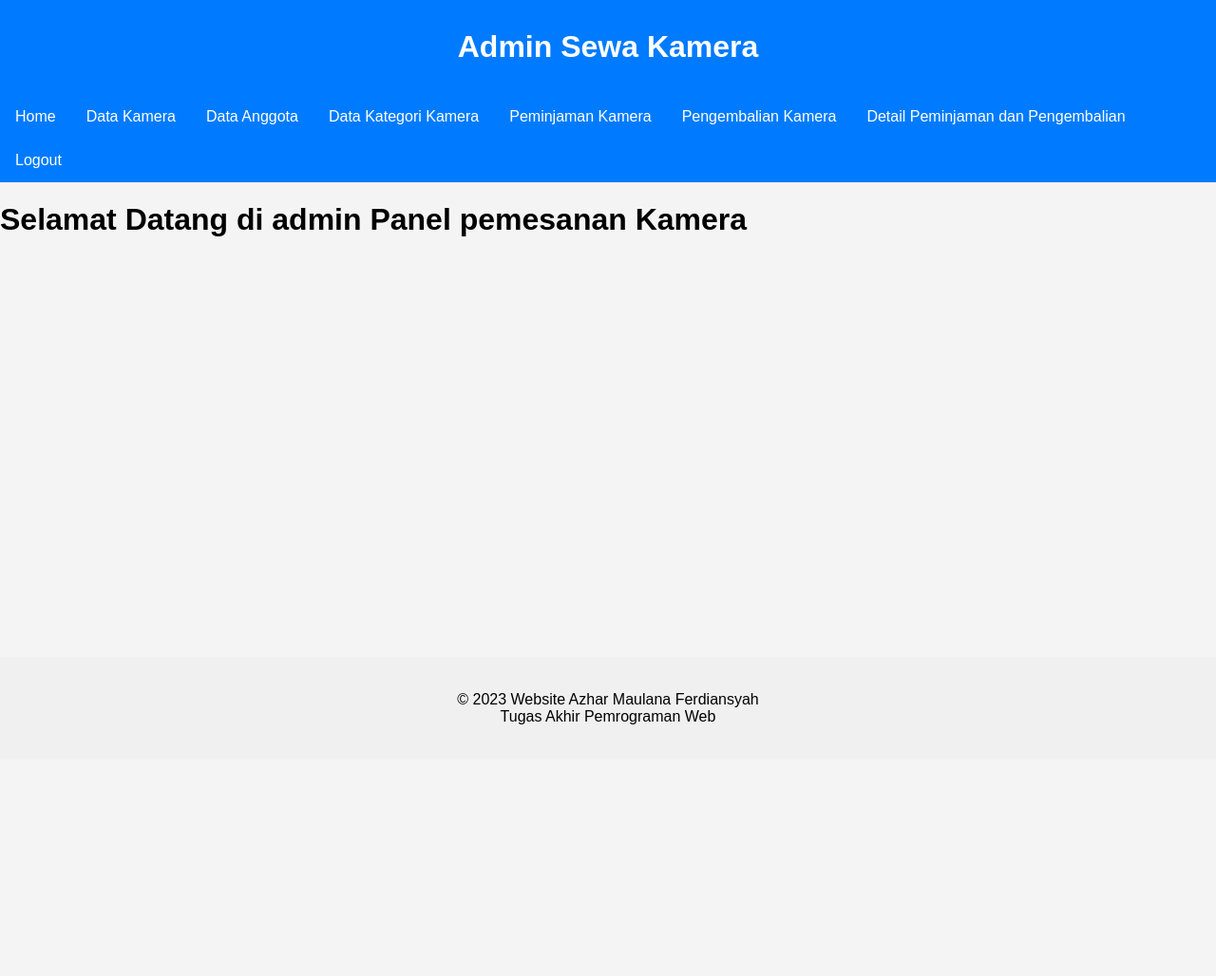
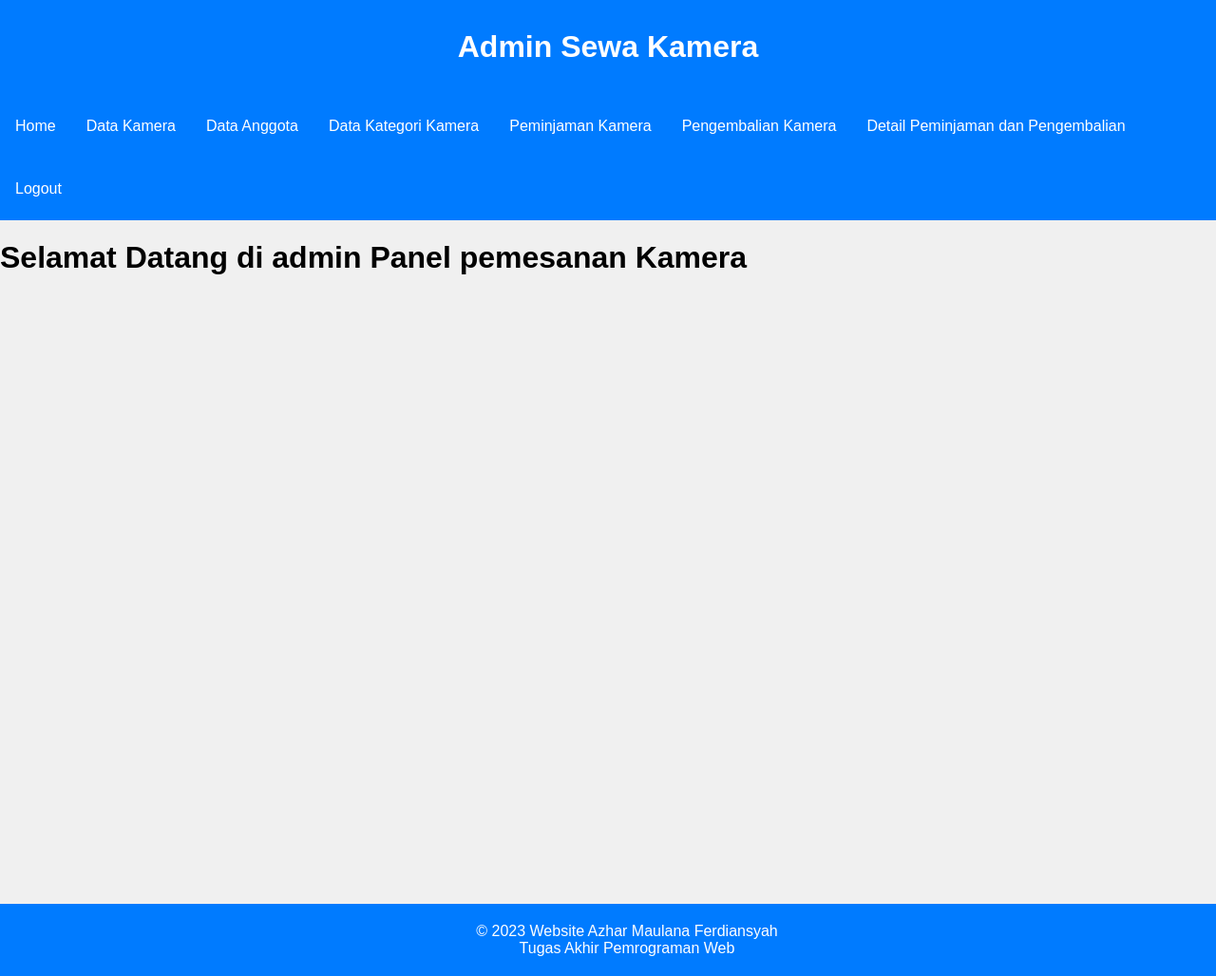
Before and after one commit to azharmlnf/PemrogramanWebProject, a PHP site: page /index.php in a window 1280 px wide. Shown: the whole page at 95% size. Before the commit the page ends 763 px from the top, so only its background shows below. Run offline with PHP 8.4, Linux system fonts and the light colour scheme; the visitor is signed in with stand-in values (Sample User, id 1).

Commit message:
perbarui file

```diff
--- a/footer.php
+++ b/footer.php
@@ -4,30 +4,12 @@
     <meta charset="UTF-8">
     <meta name="viewport" content="width=device-width, initial-scale=1.0">
     <title>Footer</title>
-    <style>
-        body {
-            display: flex;
-            flex-direction: column;
-            min-height: 100vh;
-            margin: 0;
-        }
-
-        main {
-            flex: 1; /* This ensures that the content takes up the available space */
-        }
-
-        footer {
-            text-align: center; /* Center-align the text within the footer */
-            padding: 20px; /* Add some padding for better visual appeal */
-            background-color: #f0f0f0; /* Optional: Add a background color to the footer */
-        }
-    </style>
+    <link rel="stylesheet" href="style.css">
 </head>
 <body>
     <main>
-        <!-- Your main content goes here -->
     </main>
-    <footer>
+    <footer class='footerweb'>
         <p>
             &copy; 2023 Website  Azhar Maulana Ferdiansyah <br>
             Tugas Akhir Pemrograman Web
--- a/header.php
+++ b/header.php
@@ -1,61 +1,19 @@
 <?php
-// Check if the logout parameter is set
+
 if (isset($_GET['logout']) && $_GET['logout'] == 'true') {
-
-    session_start();
     session_destroy();
 
     header('Location: login.php');
     exit();
 }
 ?>
+<link rel="stylesheet" href="style.css">
 
-<!DOCTYPE html>
-<html lang="en">
-<head>
-    <meta charset="UTF-8">
-    <meta name="viewport" content="width=device-width, initial-scale=1.0">
-    <title>Pemrograman Web</title>
-    <style>
-        body {
-            font-family: Arial, sans-serif;
-            margin: 0;
-            padding: 0;
-            background-color: #f4f4f4;
-        }
-
-        header {
-            background-color: #007bff;
-            color: #fff;
-            text-align: center;
-            padding: 10px;
-        }
-
-        nav {
-            background-color: #007bff;
-            overflow: hidden;
-        }
-
-        nav a {
-            float: left;
-            display: block;
-            color: #fff;
-            text-align: center;
-            padding: 14px 16px;
-            text-decoration: none;
-        }
-
-        nav a:hover {
-            background-color: #ddd;
-            color: #333;
-        }
-    </style>
-</head>
 <body>
-    <header>
-        <h1>Admin  Sewa Kamera</h1>
+    <header class="header">
+        <h1>Admin Sewa Kamera</h1>
     </header>
-    <nav>
+    <nav class="navbar">
         <a href="index.php">Home</a>
         <a href="kamera.php">Data Kamera</a>
         <a href="anggota.php">Data Anggota</a>
@@ -63,9 +21,7 @@ if (isset($_GET['logout']) && $_GET['logout'] == 'true') {
         <a href="peminjaman.php">Peminjaman Kamera</a>
         <a href="pengembalian.php">Pengembalian Kamera</a>
         <a href="detail.php">Detail Peminjaman dan Pengembalian</a>
-        <a href="?logout=true">Logout</a>
+        <a href="login.php">Logout</a>
     </nav>
-
-
 </body>
 </html>
--- a/style.css
+++ b/style.css
@@ -1,4 +1,37 @@
-/* Add this CSS code to your style.css file */
+
+body {
+    font-family: Arial, sans-serif;
+    margin: 0;
+    padding: 0;
+    background-color: #f4f4f4;
+}
+
+.header {
+    background-color: #007bff;
+    color: #fff;
+    text-align: center;
+    padding: 10px;
+}
+
+.navbar {
+    background-color: #007bff;
+    overflow: hidden;
+}
+
+.navbar a {
+    float: left;
+    display: block;
+    color: #fff;
+    text-align: center;
+    padding: 14px 16px;
+    text-decoration: none;
+}
+
+.navbar a:hover {
+    background-color: #ddd;
+    color: #333;
+}
+
 
 body {
     background-color: #f0f0f0; /* Set background color to light gray */
@@ -47,6 +80,57 @@ a:hover {
     text-decoration: underline; /* Underline link on hover */
 }
 
+
+/* Add this CSS code to your style.css file */
+
+body {
+    background-color: #f0f0f0; /* Set background color to light gray */
+    font-family: Arial, sans-serif;
+}
+
+.form-container {
+    max-width: 400px;
+    margin: 20px auto;
+    padding: 20px;
+    background-color: #fff; /* Set form background color to white */
+    border-radius: 5px;
+    box-shadow: 0 0 10px rgba(0, 0, 0, 0.1);
+}
+
+.form-container select,
+.form-container input[type="text"],
+.form-container input[type="date"],
+.form-container input[type="submit"] {
+    width: 100%;
+    padding: 10px;
+    margin: 8px 0;
+    display: inline-block;
+    border: 1px solid #ccc;
+    box-sizing: border-box;
+}
+
+.form-container input[type="submit"] {
+    background-color: #007bff; /* Set button background color to blue */
+    color: #fff; /* Set button text color to white */
+    cursor: pointer;
+}
+
+.form-container input[type="submit"]:hover {
+    background-color: #0056b3; /* Set button background color to darker blue on hover */
+}
+
+.form-container a {
+    display: inline-block;
+    margin: 10px 0;
+    color: #007bff; /* Set link color to blue */
+    text-decoration: none;
+}
+
+.form-container a:hover {
+    text-decoration: underline; /* Underline link on hover */
+}
+
+
 /* Add this CSS code to your style.css file */
 
 table {
@@ -86,3 +170,28 @@ a.edit, a.delete {
 a.edit:hover, a.delete:hover {
     text-decoration: underline; /* Underline link on hover */
 }
+
+
+
+body {
+    margin: 0;
+    padding: 0;
+}
+
+main {
+    min-height: 80vh; /* Set minimum height for the main content */
+}
+
+.footerweb {
+    background-color: #007bff; /* Set background color to dark gray */
+    color: #fff; /* Set text color to white */
+    padding: 20px;
+    text-align: center;
+    position: relative;
+    bottom: 0;
+    width: 100%;
+}
+
+.footerweb p {
+    margin: 0;
+}
--- a/tambahkategori.php
+++ b/tambahkategori.php
@@ -15,7 +15,7 @@ if ($_SERVER["REQUEST_METHOD"] == "POST") {
 ?>
 <a href="kategori.php">Kembali</a>
 <form action="tambahkategori.php" method="POST">
- Nama Kategori: <input type="text" name="nama_kategori"><br>
+ Nama Kategori: <input type="text" name="nama_kategori"required><br>
 
  <input type="submit" value="Tambah">
 </form>
```
Also changed, not shown: tambahkamera.php (+23 -13 lines), updatepeminjaman.php (+4 -4 lines).
